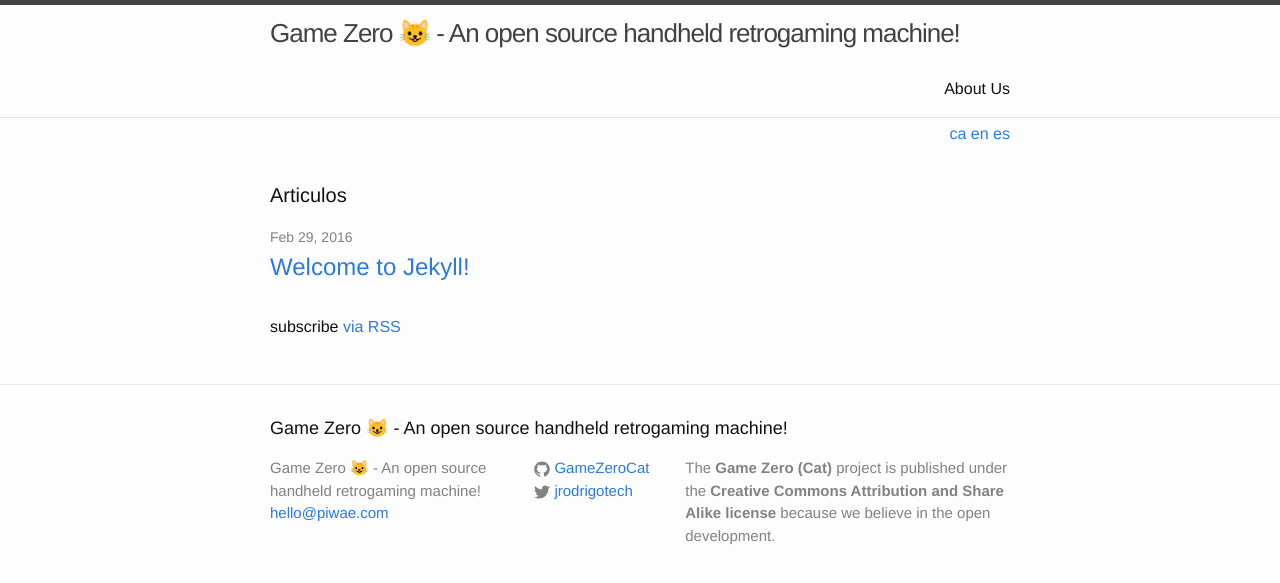
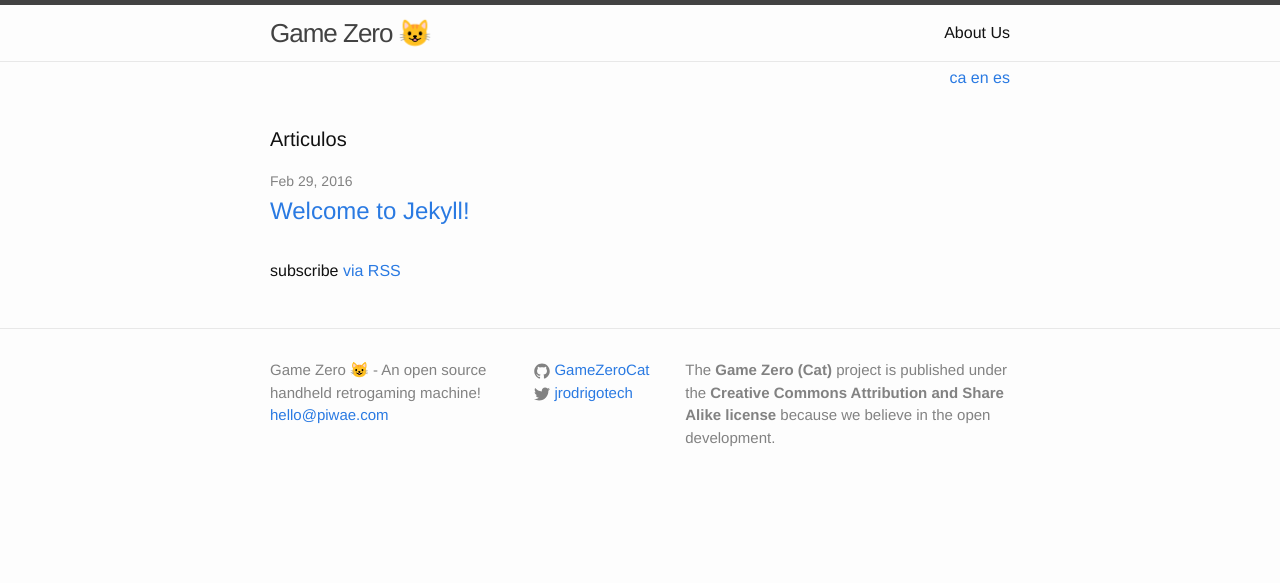
Before and after one commit to GameZeroCat/GameZero.Cat, a Jekyll site: the page built from index.md, in a window 1280 px wide. Shown: the top 583 px of the page. Built offline with Jekyll 4.4.1, drawn with Linux system fonts in a browser that asks for light colours; some of the changed lines change nothing that is shown.

Commit message:
Some fixes

```diff
--- a/_config.yml
+++ b/_config.yml
@@ -10,15 +10,19 @@
   en: Game Zero 😺 - An open source handheld retrogaming machine!
   es: Game Zero 😺 - Consola portatil Retropie de código abierto!
   ca: Game Zero 😺 - Consola portàtil Retropie de codi obert!
+baretitle:
+  en: Game Zero 😺
+  es: Game Zero 😺
+  ca: Game Zero 😺
 email: hello@piwae.com
 description:
   en: The <b>Game Zero (Cat)</b> project is published under the <b>Creative Commons Attribution and Share Alike license</b> because we believe in the open development.
   es: El proyecto <b>Game Zero (Cat)</b> esta publica bajo <b>licencia Creative Commons Atribución y Compartir Igual</b> porque creemos en el desarrollo abierto.
   ca: El projecte <b>Game Zero (Cat)</b> està publicat sota <b>llicència Creative Commons Atribució i Compartir Igual</b> perquè creiem en el desenvolupament obert.
 index:
-  en: index.md
-  es: index-es.md
-  ca: index-ca.md
+  en:
+  es: inicio
+  ca: inici
 baseurl: "/" # the subpath of your site, e.g. /blog
 url: "https://www.gamezerocat.cat" # the base hostname & protocol for your site
 github_username:  GameZeroCat
--- a/_includes/footer.html
+++ b/_includes/footer.html
@@ -2,7 +2,7 @@
 
   <div class="wrapper">
 
-    <h2 class="footer-heading">{{ site.title[page.lang] }}</h2>
+ <!--   <h2 class="footer-heading">{{ site.baretitle[page.lang] }}</h2>   -->
 
     <div class="footer-col-wrapper">
       <div class="footer-col footer-col-1">
--- a/_includes/header.html
+++ b/_includes/header.html
@@ -2,7 +2,7 @@
 
   <div class="wrapper">
 
-    <a class="site-title" href="{{ site.baseurl }}/{{ site.index[page.lang] }}">{{ site.title[page.lang] }}</a>
+    <a class="site-title" href="{{ site.baseurl }}/{{ site.index[page.lang] }}">{{ site.baretitle[page.lang] }}</a>
 
     <nav class="site-nav">
       <a href="#" class="menu-icon">
```
